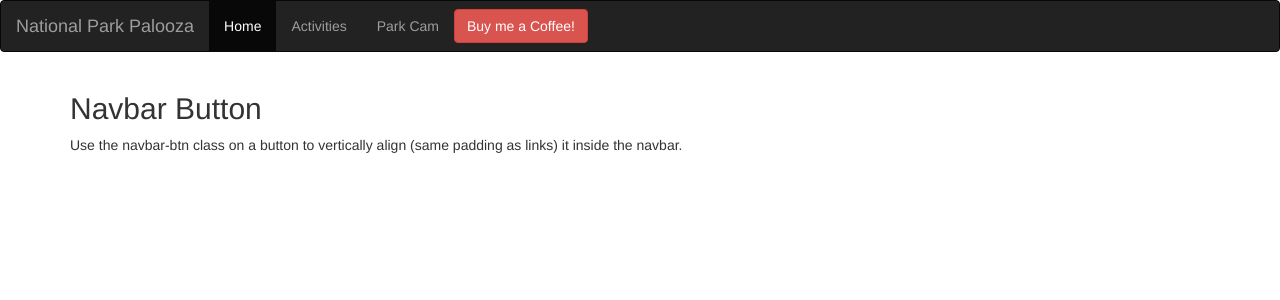
After one commit to Bigdelle/national-park-flaskApp, a Flask app: template templates/base.html in a window 1280 px wide. The commit adds this page. Shown: the top 300 px of the page. Run offline with Flask 2, Linux system fonts and the light colour scheme; the template is opened without the code that fills it, so the values that code supplies are empty; some libraries are stand-ins or nearby versions.

Commit message:
Bootstraps update
I was styling then realized, theres bootstrap for a reason. So I added a navbar and also figured out a bit more about parsing JSON file with flask. Getting a bit more structured.

```diff
--- /dev/null
+++ b/templates/base.html
@@ -0,0 +1,44 @@
+<!doctype html>
+<html lang="en">
+  <head>
+    <!-- Required meta tags -->
+    <meta charset="utf-8">
+    <meta name="viewport" content="width=device-width, initial-scale=1">
+
+    <!-- Bootstrap CSS -->
+    <link rel="stylesheet" href="https://maxcdn.bootstrapcdn.com/bootstrap/3.4.1/css/bootstrap.min.css">
+
+    <title>Hello, world!</title>
+  </head>
+  <body>
+      <nav class="navbar navbar-inverse">
+         <div class="container-fluid">
+         <div class="navbar-header">
+            <a class="navbar-brand" href="#">National Park Palooza</a>
+         </div>
+         <ul class="nav navbar-nav">
+            <li class="active"><a href="#">Home</a></li>
+            <li><a href="#">Activities</a></li>
+            <li><a href="#">Park Cam</a></li>
+         </ul>
+         <button class="btn btn-danger navbar-btn">Buy me a Coffee!</button>
+         </div>
+      </nav>
+
+      <div class="container">
+         <h2>Navbar Button</h2>
+         <p>Use the navbar-btn class on a button to vertically align (same padding as links) it inside the navbar.</p>
+      </div>
+
+    <!-- Optional JavaScript; choose one of the two! -->
+
+    <!-- Option 1: Bootstrap Bundle with Popper -->
+    <script src="https://cdn.jsdelivr.net/npm/bootstrap@5.1.3/dist/js/bootstrap.bundle.min.js" integrity="sha384-ka7Sk0Gln4gmtz2MlQnikT1wXgYsOg+OMhuP+IlRH9sENBO0LRn5q+8nbTov4+1p" crossorigin="anonymous"></script>
+
+    <!-- Option 2: Separate Popper and Bootstrap JS -->
+    <!--
+    <script src="https://cdn.jsdelivr.net/npm/@popperjs/core@2.10.2/dist/umd/popper.min.js" integrity="sha384-7+zCNj/IqJ95wo16oMtfsKbZ9ccEh31eOz1HGyDuCQ6wgnyJNSYdrPa03rtR1zdB" crossorigin="anonymous"></script>
+    <script src="https://cdn.jsdelivr.net/npm/bootstrap@5.1.3/dist/js/bootstrap.min.js" integrity="sha384-QJHtvGhmr9XOIpI6YVutG+2QOK9T+ZnN4kzFN1RtK3zEFEIsxhlmWl5/YESvpZ13" crossorigin="anonymous"></script>
+    -->
+  </body>
+</html>
--- a/templates/layout.html
+++ b/templates/layout.html
@@ -1,11 +1,15 @@
 <!DOCTYPE html>
 <html lang = 'en'>
 <head>
+    <link href="https://cdn.jsdelivr.net/npm/bootstrap@5.1.3/dist/css/bootstrap.min.css" rel="stylesheet" integrity="sha384-1BmE4kWBq78iYhFldvKuhfTAU6auU8tT94WrHftjDbrCEXSU1oBoqyl2QvZ6jIW3" crossorigin="anonymous">
     <meta charset="UTF-8">
     <meta name="viewport" content="width=device-width, intial-scale=1.0">
     <title>Document</title>
 </head>
 <body>
+    <div class = 'header'>
+        <h1>National Park Palooza</h1>
+    </div>
     {% block content %}
     {% endblock content %}
 </body>
```
Also changed, not shown: templates/index.html (+1 -9 lines), templates/index1.html (added, +10 -0 lines), templates/layout.css (added, +10 -0 lines).
